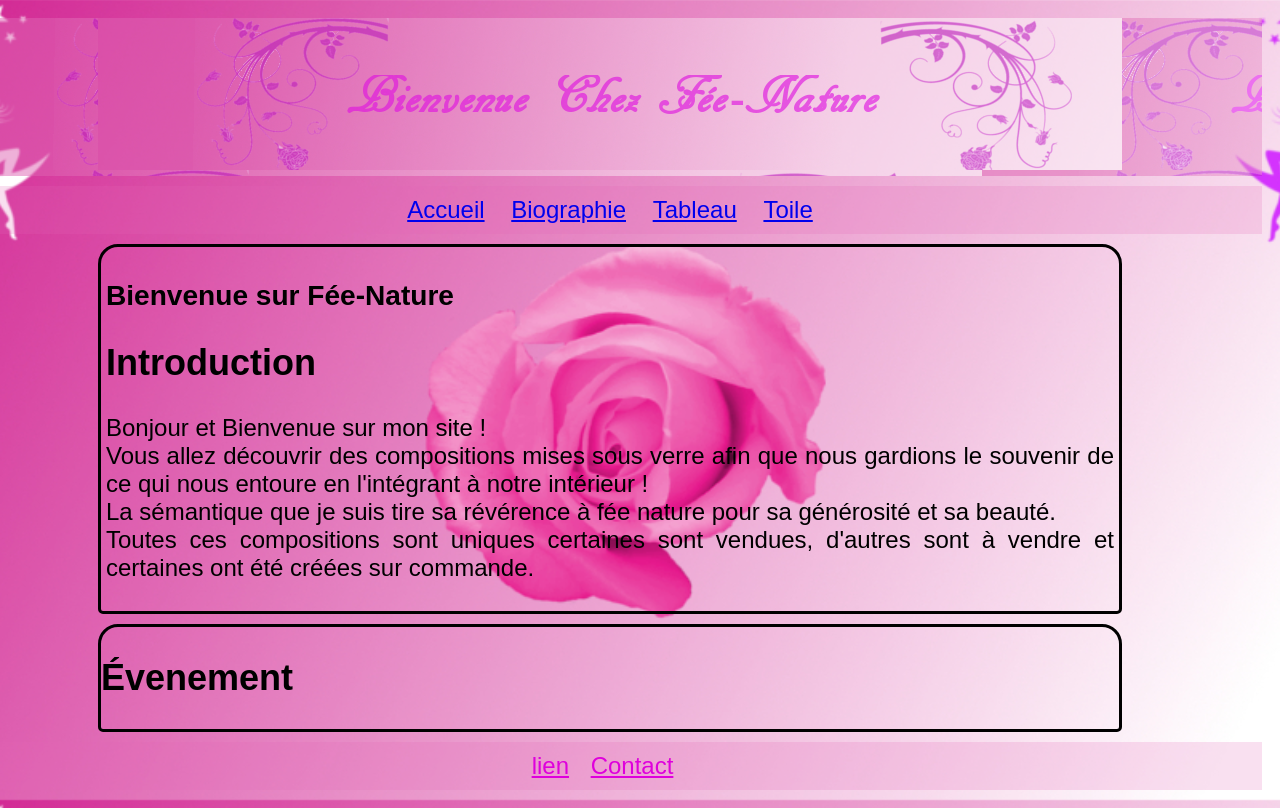
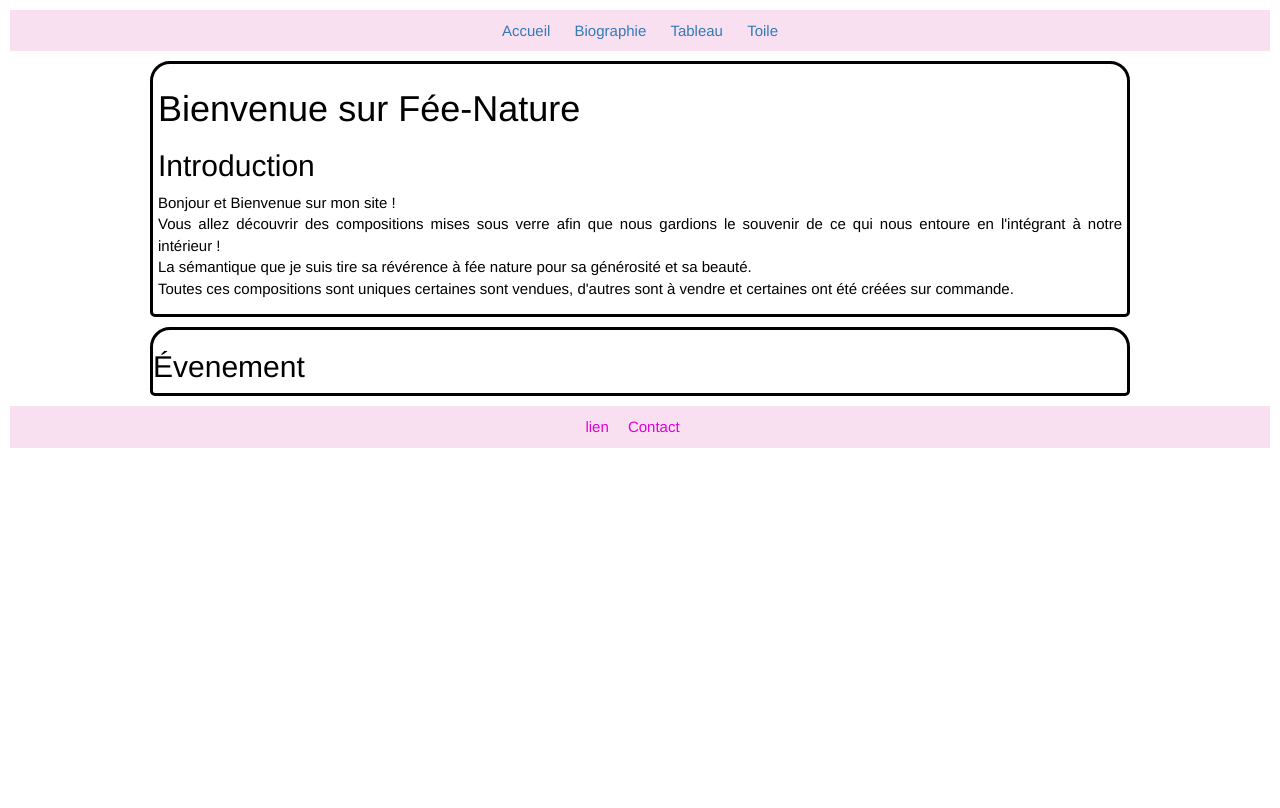
Before and after one commit to NicoRdr/fee-nature, a plain HTML site: page index.html in a window 1280 px wide. Drawn offline with Linux system fonts and the light colour scheme.

Commit message:
Ajout de nouvelle élément dans le css et le index
	*Ajout Boostrap CSS pour le design et JS pour modal
	*Modification intentation de la page
	*REdire des élements inutile
	*Ajout de nouveau dossier pour plus d'organisation
	*Deplacement des nouveau élément

```diff
--- a/style.css
+++ b/asserts/stylesheet/bio.css
@@ -1,37 +1,30 @@
 /* Police d'écriture */
 @font-face
 {
-	/*font-family: "BLACKR-webfont";
-		src: url("police/web fonts/blackrose_regular_french/BLACKR-webfont.woff")format("woff");*/
+	font-family: "BLACKR-webfont";
+		src: url("../police/web fonts/blackrose_regular_french/BLACKR-webfont.woff")format("woff");
 }
+/*éléments principaux du site web
+*********************************/
 
-/*hearder Baniére*/
-.img
-{
-	background: url("../img/baniere_1.jpg");
-	display: block;
-	margin:10px;
-	padding:0px 140px 0px 140px;
-	opacity: 0.5;
 
-}
-
-/*éléments principaux du site web*/
 body
 {
-	background: url("img/fond1.jpg") no-repeat fixed ;
+	background: url("../img/fond1.jpg") no-repeat fixed ;
 	background-size:cover;
 	font-family: BLACKR-webfont,arial,"The New Roman";
 	color:black;
 	font-size: 150%;
-	float: right;
-	position:right;
+
 }
 a:hover
 {
 	color: red;
 	font-family: BLACKR-webfont, Arial,serif;
 }
+
+/*menu nav
+**********/
 
 ul
 {
@@ -46,7 +39,7 @@ li{
 	margin: auto;
 }
 
-/*navigation*/
+
 nav
 {
 	text-align:center;
@@ -54,32 +47,17 @@ nav
 	padding: 0px;
 	margin:0px;
 }
+/*coprs et texte
+****************/
 
-
-/*coprs*/
-.new
+p , h1
 {
-	/*margin: 5px;*/
 	margin-left: 150px;
-	margin-right: 150px;
-	padding:5px;
-	border: 3px solid black;
-	border-radius: 20px 20px 5px 5px;
-	text-align: justify;
 
 }
+/*footer
+********/
 
-.evem
-{
-	border: 3px solid black;
-	border-radius: 20px 20px 5px 5px;
-	margin-top: 10px;
-	margin-left: 150px;
-	margin-right: 150px;
-
-}
-
-/*footer*/
 footer
 {
 	margin: 10px;
--- /dev/null
+++ b/asserts/stylesheet/style.css
@@ -0,0 +1,110 @@
+/* Police d'écriture
+********************/
+@font-face
+{
+	/*font-family: "BLACKR-webfont";
+		src: url("police/web fonts/blackrose_regular_french/BLACKR-webfont.woff")format("woff");*/
+}
+
+/*hearder Baniére
+*****************/
+.img
+{
+	/*background: url("../img/baniere_1.jpg");*/
+	display: block;
+	margin:10px;
+	padding:0px 140px 0px 140px;
+	opacity: 0.5;
+
+}
+
+/*éléments principaux du site web
+*********************************/
+body
+{
+	/*background: url("img/fond1.jpg") no-repeat fixed ;*/
+	background-size:cover;
+	/*font-family: BLACKR-webfont,arial,"The New Roman";*/
+	color:black;
+	font-size: 150%;
+	float: right;
+	position:right;
+}
+a:hover
+{
+	color: red;
+	/*font-family: BLACKR-webfont, Arial,serif;*/
+}
+
+ul
+{
+	padding: 10px;
+	background: rgba(223,100,178,0.2);
+	text-align:center;
+	margin: 10px;
+}
+li{
+	display:inline;
+	padding: 0px 10px 0px 10px;
+	margin: auto;
+}
+
+/*navigation
+*************/
+nav
+{
+	text-align:center;
+	display:;
+	padding: 0px;
+	margin:0px;
+}
+
+
+/*coprs
+********/
+.new
+{
+	/*margin: 5px;*/
+	margin-left: 150px;
+	margin-right: 150px;
+	padding:5px;
+	border: 3px solid black;
+	border-radius: 20px 20px 5px 5px;
+	text-align: justify;
+
+}
+
+.evem
+{
+	border: 3px solid black;
+	border-radius: 20px 20px 5px 5px;
+	margin-top: 10px;
+	margin-left: 150px;
+	margin-right: 150px;
+
+}
+
+/*footer
+********/
+footer
+{
+	margin: 10px;
+	padding:10px;
+	background: rgba(223,100,178,0.2);
+	text-align:center;
+}
+
+.lien
+{
+	padding: 0px;
+	color: rgb(223,0,220);
+	margin:0px;
+}
+
+.contact
+{
+	padding:15px;
+	top:50px;
+	margin: 0px;
+	color: rgb(223,0,220);
+}
--- a/index.html
+++ b/index.html
@@ -2,19 +2,14 @@
 <html>
 	<head>
 		<meta charset="utf-8"/>
-		<link rel="stylesheet" href="style.css"/>
+		<link rel="stylesheet" type="text/css" href="asserts/stylesheet/bootstrap.min.css">
+		<link rel="stylesheet" href="asserts/stylesheet/style.css"/>
 		<title>Fée-Nature</title>
 	</head>
 
 <body>
-
 	<div>
-
 		<header>
-				<div><!-- image de la banière -->
-				<a class="img" href="img/baniere_1.jpg"><img src="img/baniere_1.jpg" alt="baniére"/></a>
-				</div>
-
 			<!-- barre de menu -->
 			<nav>
 				<ul>
@@ -33,8 +28,8 @@
 					<h1> Bienvenue sur Fée-Nature</h1>
 					<h2> Introduction </h2>
 					<p> Bonjour et Bienvenue sur mon site ! </br>
-					Vous allez découvrir des compositions mises sous verre afin que nous gardions le souvenir de ce qui nous entoure en l'intégrant à notre 				 		 				intérieur !</br>
-					 La sémantique que je suis tire sa révérence à fée nature pour sa générosité et sa beauté.</br>Toutes ces compositions sont uniques certaines sont  					vendues, d'autres sont à vendre et certaines ont été créées sur commande.
+					Vous allez découvrir des compositions mises sous verre afin que nous gardions le souvenir de ce qui nous entoure en l'intégrant à notre intérieur !</br>
+				 	La sémantique que je suis tire sa révérence à fée nature pour sa générosité et sa beauté.</br>Toutes ces compositions sont uniques certaines sont vendues, d'autres sont à vendre et certaines ont été créées sur commande.
 					</p>
 				</article>
 			</section>
@@ -47,15 +42,13 @@
 				</article>
 			</section>
 
-	  </div>
-</body>
-
 				<!-- barre du footer-->
 	<footer>
 			<div>
-						<a href="/page/lien.html" class="lien">lien</a></li>
-						<a href="/page/contact.html" class="contact">Contact</a>
+				<a href="page/lien.html" class="lien">lien</a></li>
+				<a href="page/contact.html" class="contact">Contact</a>
     	</div>
 	</footer>
-
+  </div>
+</body>
 </html>
--- a/page/bio.css
+++ /dev/null
@@ -1,94 +0,0 @@
-/* Police d'écriture */
-@font-face
-{
-	font-family: "BLACKR-webfont";
-		src: url("../police/web fonts/blackrose_regular_french/BLACKR-webfont.woff")format("woff");
-}
-																			/*********************************/
-																			/*éléments principaux du site web*/
-																			/*********************************/
-
-
-body
-{
-	background: url("../img/fond1.jpg") no-repeat fixed ;
-	background-size:cover;
-	font-family: BLACKR-webfont,arial,"The New Roman";
-	color:black;
-	font-size: 150%;
-
-}
-a:hover
-{
-	color: red;
-	font-family: BLACKR-webfont, Arial,serif;
-}
-
-
-																													/**********/
-																													/*menu nav*/
-																													/**********/
-
-ul
-{
-	padding: 10px;
-	background: rgba(223,100,178,0.2);
-	text-align:center;
-	margin: 10px;
-}
-li{
-	display:inline;
-	padding: 0px 10px 0px 10px;
-	margin: auto;
-}
-
-
-nav
-{
-	text-align:center;
-	display:;
-	padding: 0px;
-	margin:0px;
-}
-
-
-																														/*****************/
-																														/*coprs et texte*/
-																														/****************/
-
-p , h1
-{
-	margin-left: 150px;
-
-}
-
-
-
-
-
-																														/*********/
-																														/*footer*/
-																														/********/
-
-footer
-{
-	margin: 10px;
-	padding:10px;
-	background: rgba(223,100,178,0.2);
-	text-align:center;
-}
-
-.lien
-{
-	padding: 0px;
-	color: rgb(223,0,220);
-	margin:0px;
-}
-
-.contact
-{
-	padding:15px;
-	top:50px;
-	margin: 0px;
-	color: rgb(223,0,220);
-}
```
Also changed, not shown: asserts/stylesheet/art.css (renamed from page/art.css, +8 -4 lines), asserts/stylesheet/stylebootrap.css (added, +19 -0 lines), asserts/img/baniere_1.jpg (renamed from img/baniere_1.jpg), asserts/img/fond1.jpg (renamed from img/fond1.jpg), asserts/img/rose_blanche_copie.png (renamed from img/rose_blanche_copie.png), asserts/img/sticker-fee-des-etoiles.jpg (renamed from img/sticker-fee-des-etoiles.jpg), asserts/img/stickers-nature-branche-de-rosier-zoom1.png (renamed from img/stickers-nature-branche-de-rosier-zoom1.png), asserts/img/style.css (renamed from img/style.css), asserts/javascript/bootstrap.min.js (added), asserts/stylesheet/bootstrap.min.css (added). Lines whose indentation alone changed are shown as unchanged.
